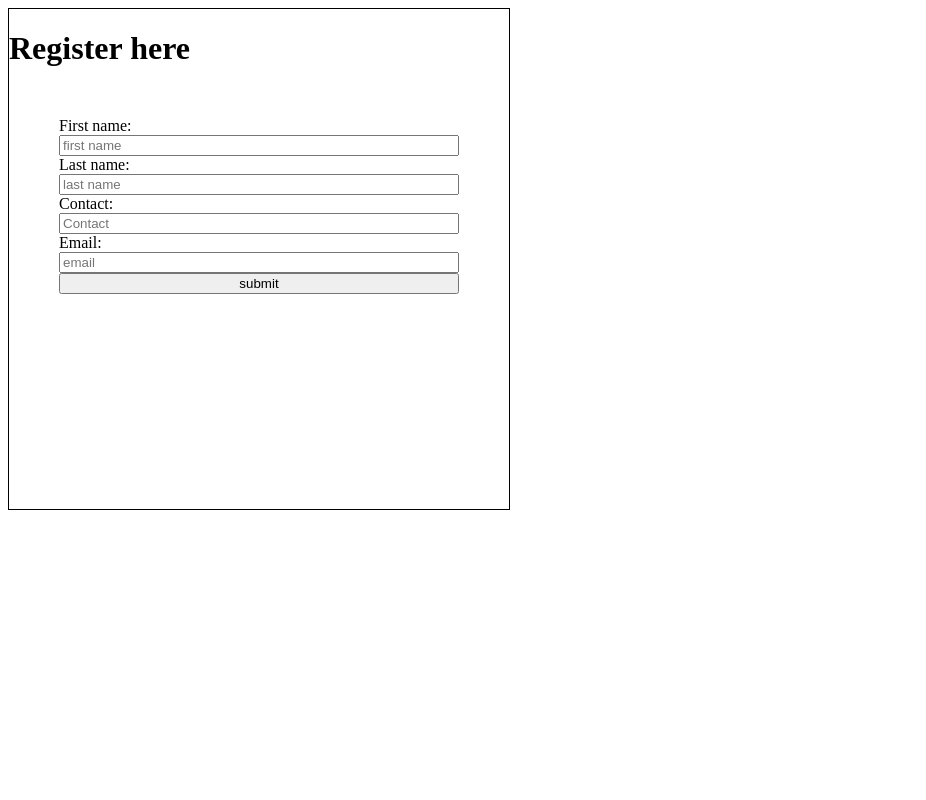
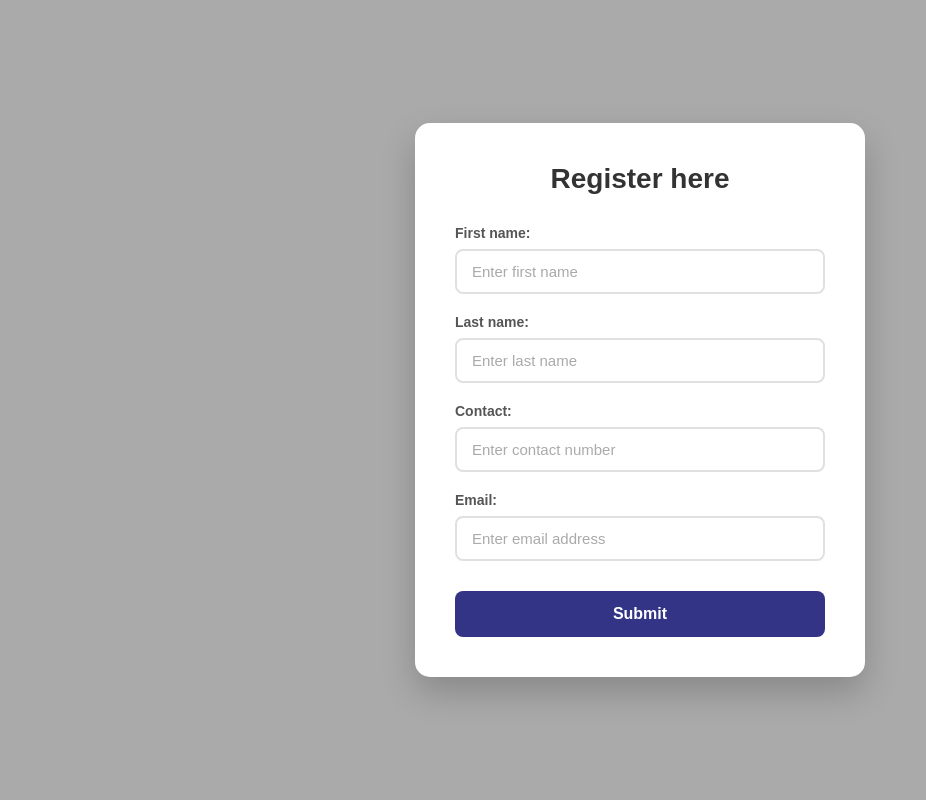
Before and after one commit to mister-aayush/webTech, a PHP site: page /register.html in a window 1280 px wide. Shown: the whole page, without its empty margins (0-926 px from the left). Run offline with PHP 8.4, Linux system fonts and the light colour scheme.

Commit message:
registration page

```diff
--- a/register.html
+++ b/register.html
@@ -5,36 +5,103 @@
     <meta name="viewport" content="width=device-width, initial-scale=1.0">
     <title>Register</title>
     <style>
-        .registration-form{
-            height: 500px;
-            width: 500px;
-            border: 1px solid black;
+        * {
+            margin: 0;
+            padding: 0;
+            box-sizing: border-box;
+        }
 
+        body {
+            font-family: Arial, sans-serif;
+            background-color: #aaa;
+            display: flex;
+            justify-content: center;
+            align-items: center;
+            min-height: 100vh;
+            padding: 20px;
         }
-        form{
+
+        .registration-form {
+            background: white;
+            width: 100%;
+            max-width: 450px;
+            padding: 40px;
+            border-radius: 15px;
+            box-shadow: 0 15px 35px rgba(0, 0, 0, 0.2);
+        }
+
+        h1 {
+            text-align: center;
+            color: #333;
+            margin-bottom: 30px;
+            font-size: 28px;
+        }
+
+        form {
             display: flex;
             flex-direction: column;
-            margin: 50px;
         }
+
+        label {
+            color: #555;
+            font-weight: 600;
+            margin-bottom: 8px;
+            font-size: 14px;
+        }
+
+        input {
+            padding: 12px 15px;
+            margin-bottom: 20px;
+            border: 2px solid #e0e0e0;
+            border-radius: 8px;
+            font-size: 15px;
+            transition: all 0.3s ease;
+        }
+
+
+
+        input::placeholder {
+            color: #aaa;
+        }
+
+        button {
+            padding: 14px;
+            background: rgb(52, 52, 135);
+            color: white;
+            border: none;
+            border-radius: 8px;
+            font-size: 16px;
+            font-weight: 600;
+            cursor: pointer;
+            margin-top: 10px;
+            transition: transform 0.2s ease, box-shadow 0.2s ease;
+        }
+
+        button:hover {
+            transform: translateY(-2px);
+            box-shadow: 0 8px 20px rgba(102, 126, 234, 0.4);
+        }
+
+
     </style>
 </head>
 <body>
     <div class="registration-form">
         <h1>Register here</h1>
         <form action="">
-            <label for="Name">First name:</label>
-            <input type="text" placeholder="first name" required>
+            <label for="firstName">First name:</label>
+            <input type="text" id="firstName" placeholder="Enter first name" required>
 
-            <label for="Name">Last name:</label>
-            <input type="text" placeholder="last name" required>
+            <label for="lastName">Last name:</label>
+            <input type="text" id="lastName" placeholder="Enter last name" required>
 
-            <label for="Name">Contact:</label>
-            <input type="text" placeholder="Contact" required>
+            <label for="contact">Contact:</label>
+            <input type="text" id="contact" placeholder="Enter contact number" required>
 
             <label for="email">Email:</label>
-            <input type="text" placeholder="email" required>
+            <input type="email" id="email" placeholder="Enter email address" required>
 
-            <button type="submit">submit </button>
+            <button type="submit">Submit</button>
         </form>
     </div>
 </body>
```
Also changed, not shown: style.css (+99 -2 lines), script.js (added).
